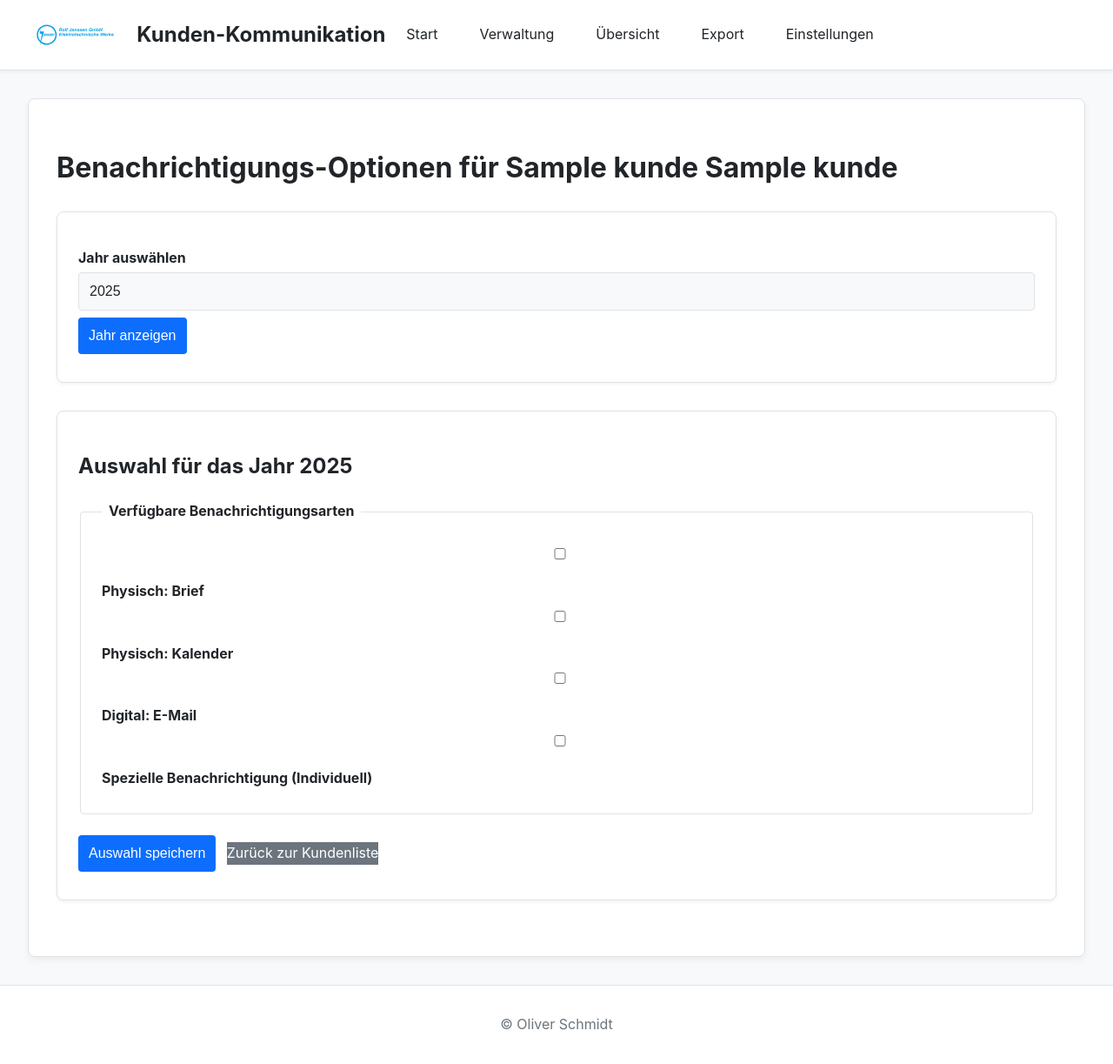
After one commit to oliverschmidt99/weihnachtspost_rj, a Flask app: page /kunde/1/benachrichtigung in a window 1280 px wide. The commit adds this page. Shown: the whole page at 87% size. Run offline with Flask 3, Linux system fonts and the light colour scheme; tables that the repository leaves empty hold one stand-in row (values such as "Sample post").

Commit message:
Refactor project to enhance customer communication management: - Rename Weihnachtspost to Benachrichtigung for clarity. - Update database schema and relationships accordingly. - Modify templates and routes to reflect new terminology. - Improve README and documentation for better understanding. - Fix various typos and enhance code readability.

```diff
--- a/app.py
+++ b/app.py
@@ -7,7 +7,7 @@ import shutil
 from datetime import datetime
 from flask import Flask, render_template, request, redirect, url_for, flash, send_file
 from werkzeug.utils import secure_filename
-from src.models import db, Mitarbeiter, Kunde, Weihnachtspost
+from src.models import db, Mitarbeiter, Kunde, Benachrichtigung
 import csv
 import io
 
@@ -15,9 +15,9 @@ import io
 from flask_migrate import Migrate
 
 # -- Konfiguration --
-UPLOAD_FOLDER = "uploads"
+UPLOAD_FOLDER = "upload_files"
 ALLOWED_EXTENSIONS = {"msg", "db"}  # .db für den Import erlauben
-BACKUP_FOLDER = "backup"
+BACKUP_FOLDER = "backups"
 
 STATUS_EMOJIS = {
     "Neu": "🆕",
@@ -56,7 +56,7 @@ os.makedirs(upload_path, exist_ok=True)
 
 app.config["SECRET_KEY"] = "dein-super-geheimer-schluessel-hier"
 app.config["SQLALCHEMY_DATABASE_URI"] = (
-    f"sqlite:///{os.path.join(instance_path, 'weihnachtspost.db')}"
+    f"sqlite:///{os.path.join(instance_path, 'kundenverwaltung.db')}"
 )
 app.config["SQLALCHEMY_TRACK_MODIFICATIONS"] = False
 app.config["UPLOAD_FOLDER"] = upload_path
@@ -68,8 +68,8 @@ migrate = Migrate(app, db)
 
 def backup_database():
     timestamp = datetime.now().strftime("%Y-%m-%d_%H-%M-%S")
-    backup_filename = f"weihnachtspost_{timestamp}.db.bak"
-    source_db = os.path.join(instance_path, "weihnachtspost.db")
+    backup_filename = f"kundenverwaltung_{timestamp}.db.bak"
+    source_db = os.path.join(instance_path, "kundenverwaltung.db")
     backup_filepath = os.path.join(backup_path, backup_filename)
     if os.path.exists(source_db):
         try:
@@ -142,9 +142,9 @@ def verwaltung():
 @app.route("/uebersicht")
 def uebersicht():
     query = db.session.query(Kunde)
-    mitarbeiter_id, post_art, status = (
+    mitarbeiter_id, benachrichtigungsart, status = (
         request.args.get("mitarbeiter_id"),
-        request.args.get("post_art"),
+        request.args.get("benachrichtigungsart"),
         request.args.get("status"),
     )
     jahr = request.args.get("jahr", datetime.now().year, type=int)
@@ -152,16 +152,16 @@ def uebersicht():
         query = query.filter(Kunde.mitarbeiter_id == mitarbeiter_id)
     if status:
         query = query.filter(Kunde.status == status)
-    if post_art:
-        query = query.join(Weihnachtspost).filter(Weihnachtspost.jahr == jahr)
+    if benachrichtigungsart:
+        query = query.join(Benachrichtigung).filter(Benachrichtigung.jahr == jahr)
         conditions = {
-            "postkarte": Weihnachtspost.postkarte.is_(True),
-            "kalender": Weihnachtspost.kalender.is_(True),
-            "email_versand": Weihnachtspost.email_versand.is_(True),
-            "speziell": Weihnachtspost.speziell.is_(True),
+            "brief": Benachrichtigung.brief.is_(True),
+            "kalender": Benachrichtigung.kalender.is_(True),
+            "email_versand": Benachrichtigung.email_versand.is_(True),
+            "speziell": Benachrichtigung.speziell.is_(True),
         }
-        if post_art in conditions:
-            query = query.filter(conditions[post_art])
+        if benachrichtigungsart in conditions:
+            query = query.filter(conditions[benachrichtigungsart])
     return render_template(
         "uebersicht.html",
         kunden=query.all(),
@@ -169,7 +169,7 @@ def uebersicht():
         status_optionen=STATUS_OPTIONEN,
         status_emojis=STATUS_EMOJIS,
         aktiver_mitarbeiter=mitarbeiter_id,
-        aktive_post_art=post_art,
+        aktive_benachrichtigungsart=benachrichtigungsart,
         aktiver_status=status,
         aktives_jahr=jahr,
     )
@@ -178,26 +178,26 @@ def uebersicht():
 @app.route("/export")
 def export_page():
     query = db.session.query(Kunde)
-    mitarbeiter_id, status, post_art = (
+    mitarbeiter_id, status, benachrichtigungsart = (
         request.args.get("mitarbeiter_id"),
         request.args.get("status"),
-        request.args.get("post_art"),
+        request.args.get("benachrichtigungsart"),
     )
     jahr = request.args.get("jahr", type=int, default=datetime.now().year)
     if mitarbeiter_id:
         query = query.filter(Kunde.mitarbeiter_id == mitarbeiter_id)
     if status:
         query = query.filter(Kunde.status == status)
-    if post_art:
-        query = query.join(Weihnachtspost).filter(Weihnachtspost.jahr == jahr)
+    if benachrichtigungsart:
+        query = query.join(Benachrichtigung).filter(Benachrichtigung.jahr == jahr)
         conditions = {
-            "postkarte": Weihnachtspost.postkarte.is_(True),
-            "kalender": Weihnachtspost.kalender.is_(True),
-            "email_versand": Weihnachtspost.email_versand.is_(True),
-            "speziell": Weihnachtspost.speziell.is_(True),
+            "brief": Benachrichtigung.brief.is_(True),
+            "kalender": Benachrichtigung.kalender.is_(True),
+            "email_versand": Benachrichtigung.email_versand.is_(True),
+            "speziell": Benachrichtigung.speziell.is_(True),
         }
-        if post_art in conditions:
-            query = query.filter(conditions[post_art])
+        if benachrichtigungsart in conditions:
+            query = query.filter(conditions[benachrichtigungsart])
     return render_template(
         "export.html",
         kunden=query.all(),
@@ -205,7 +205,7 @@ def export_page():
         status_optionen=STATUS_OPTIONEN,
         status_emojis=STATUS_EMOJIS,
         aktiver_mitarbeiter=mitarbeiter_id,
-        aktive_post_art=post_art,
+        aktive_benachrichtigungsart=benachrichtigungsart,
         aktiver_status=status,
         aktives_jahr=jahr,
     )
@@ -214,26 +214,26 @@ def export_page():
 @app.route("/export/csv")
 def export_csv():
     query = db.session.query(Kunde)
-    mitarbeiter_id, status, post_art = (
+    mitarbeiter_id, status, benachrichtigungsart = (
         request.args.get("mitarbeiter_id"),
         request.args.get("status"),
-        request.args.get("post_art"),
+        request.args.get("benachrichtigungsart"),
     )
     jahr = request.args.get("jahr", type=int, default=datetime.now().year)
     if mitarbeiter_id:
         query = query.filter(Kunde.mitarbeiter_id == mitarbeiter_id)
     if status:
         query = query.filter(Kunde.status == status)
-    if post_art:
-        query = query.join(Weihnachtspost).filter(Weihnachtspost.jahr == jahr)
+    if benachrichtigungsart:
+        query = query.join(Benachrichtigung).filter(Benachrichtigung.jahr == jahr)
         conditions = {
-            "postkarte": Weihnachtspost.postkarte == True,
-            "kalender": Weihnachtspost.kalender == True,
-            "email_versand": Weihnachtspost.email_versand == True,
-            "speziell": Weihnachtspost.speziell == True,
+            "brief": Benachrichtigung.brief == True,
+            "kalender": Benachrichtigung.kalender == True,
+            "email_versand": Benachrichtigung.email_versand == True,
+            "speziell": Benachrichtigung.speziell == True,
         }
-        if post_art in conditions:
-            query = query.filter(conditions[post_art])
+        if benachrichtigungsart in conditions:
+            query = query.filter(conditions[benachrichtigungsart])
     kunden_liste = query.all()
     output = io.StringIO()
     writer = csv.writer(output)
@@ -332,17 +332,15 @@ def kunde_erstellen():
             setattr(new_kunde, key, value)
     db.session.add(new_kunde)
     db.session.flush()
-    post_eintrag = Weihnachtspost(
+    benachrichtigungs_eintrag = Benachrichtigung(
         kunde_id=new_kunde.id,
         jahr=datetime.now().year,
-        postkarte="postkarte"
-        in request.form,  # This will be True if present, False otherwise
-        kalender="kalender"
-        in request.form,  # This will be True if present, False otherwise
+        brief="brief" in request.form,
+        kalender="kalender" in request.form,
         email_versand="email_versand" in request.form,
         speziell="speziell" in request.form,
     )
-    db.session.add(post_eintrag)
+    db.session.add(benachrichtigungs_eintrag)
     db.session.commit()
     backup_database()
     flash("Kunde erfolgreich erstellt!", "success")
@@ -352,7 +350,7 @@ def kunde_erstellen():
 @app.route("/kunden/bearbeiten/<int:kunde_id>")
 def kunde_bearbeiten(kunde_id):
     return render_template(
-        "kunde_bearbeiten.html",  # Typo: Should be 'kunde_bearbeiten.html'
+        "kunde_bearbeiten.html",
         kunde=Kunde.query.get_or_404(kunde_id),
         mitarbeiter=Mitarbeiter.query.all(),
         status_optionen=STATUS_OPTIONEN,
@@ -384,31 +382,38 @@ def kunde_loeschen(kunde_id):
     return redirect(url_for("verwaltung"))
 
 
-@app.route("/kunde/<int:kunde_id>/weihnachtspost")
-def weihnachtspost_verwalten(kunde_id):
+@app.route("/kunde/<int:kunde_id>/benachrichtigung")
+def benachrichtigung_verwalten(kunde_id):
     kunde = Kunde.query.get_or_404(kunde_id)
     jahr = request.args.get("jahr", datetime.now().year, type=int)
-    post_eintrag = Weihnachtspost.query.filter_by(kunde_id=kunde.id, jahr=jahr).first()
+    benachrichtigungs_eintrag = Benachrichtigung.query.filter_by(
+        kunde_id=kunde.id, jahr=jahr
+    ).first()
     return render_template(
-        "weihnachtspost.html", kunde=kunde, post_eintrag=post_eintrag, jahr=jahr
+        "benachrichtigung.html",
+        kunde=kunde,
+        benachrichtigungs_eintrag=benachrichtigungs_eintrag,
+        jahr=jahr,
     )
 
 
-@app.route("/kunde/<int:kunde_id>/weihnachtspost/speichern", methods=["POST"])
-def weihnachtspost_speichern(kunde_id):
+@app.route("/kunde/<int:kunde_id>/benachrichtigung/speichern", methods=["POST"])
+def benachrichtigung_speichern(kunde_id):
     jahr = request.form.get("jahr", type=int)
-    post_eintrag = Weihnachtspost.query.filter_by(kunde_id=kunde_id, jahr=jahr).first()
-    if not post_eintrag:
-        post_eintrag = Weihnachtspost(kunde_id=kunde_id, jahr=jahr)
-        db.session.add(post_eintrag)
-    post_eintrag.postkarte = "postkarte" in request.form
-    post_eintrag.kalender = "kalender" in request.form
-    post_eintrag.email_versand = "email_versand" in request.form
-    post_eintrag.speziell = "speziell" in request.form
+    benachrichtigungs_eintrag = Benachrichtigung.query.filter_by(
+        kunde_id=kunde_id, jahr=jahr
+    ).first()
+    if not benachrichtigungs_eintrag:
+        benachrichtigungs_eintrag = Benachrichtigung(kunde_id=kunde_id, jahr=jahr)
+        db.session.add(benachrichtigungs_eintrag)
+    benachrichtigungs_eintrag.brief = "brief" in request.form
+    benachrichtigungs_eintrag.kalender = "kalender" in request.form
+    benachrichtigungs_eintrag.email_versand = "email_versand" in request.form
+    benachrichtigungs_eintrag.speziell = "speziell" in request.form
     db.session.commit()
     backup_database()
-    flash(f"Weihnachtspost-Auswahl für {jahr} gespeichert.", "success")
-    return redirect(url_for("weihnachtspost_verwalten", kunde_id=kunde_id, jahr=jahr))
+    flash(f"Benachrichtigungs-Auswahl für {jahr} gespeichert.", "success")
+    return redirect(url_for("benachrichtigung_verwalten", kunde_id=kunde_id, jahr=jahr))
 
 
 @app.route("/import/msg", methods=["POST"])
@@ -419,8 +424,8 @@ def upload_msg():
     if not mitarbeiter_id:
         flash("Bitte einen Mitarbeiter für den Import auswählen!", "danger")
         return redirect(url_for("verwaltung"))
-    post_auswahl = {
-        "postkarte": "postkarte" in request.form,
+    benachrichtigungs_auswahl = {
+        "brief": "brief" in request.form,
         "kalender": "kalender" in request.form,
         "email_versand": "email_versand" in request.form,
         "speziell": "speziell" in request.form,
@@ -459,13 +464,13 @@ def upload_msg():
             if (
                 not kunde
                 and (vorname := data.get("vorname"))
-                and (nachname := data.get("nachname"))  # Typo: Should be 'nachname'
+                and (nachname := data.get("nachname"))
             ):
                 kunde = Kunde.query.filter(
                     db.func.lower(Kunde.vorname) == vorname.lower(),
                     db.func.lower(Kunde.nachname) == nachname.lower(),
                 ).first()
-            if kunde:  # Typo: Should be 'kunde'
+            if kunde:
                 for key, value in data.items():
                     if value and not getattr(kunde, key, None):
                         setattr(kunde, key, value)
@@ -473,13 +478,15 @@ def upload_msg():
             else:
                 neuer_kunde = Kunde(mitarbeiter_id=mitarbeiter_id, status="Neu")
                 for key, value in data.items():
-                    setattr(neuer_kunde, key, value)  # Typo: Should be 'neuer_kunde'
-                db.session.add(neuer_kunde)  # Typo: Should be 'neuer_kunde'
+                    setattr(neuer_kunde, key, value)
+                db.session.add(neuer_kunde)
                 db.session.flush()
-                post_eintrag = Weihnachtspost(  # Typo: Should be 'post_eintrag'
-                    kunde_id=neuer_kunde.id, jahr=datetime.now().year, **post_auswahl
+                benachrichtigungs_eintrag = Benachrichtigung(
+                    kunde_id=neuer_kunde.id,
+                    jahr=datetime.now().year,
+                    **benachrichtigungs_auswahl,
                 )
-                db.session.add(post_eintrag)
+                db.session.add(benachrichtigungs_eintrag)
                 erfolgreich += 1
             os.remove(message_txt_path)
             for item in os.listdir(temp_dir):
@@ -501,19 +508,19 @@ def upload_msg():
     return redirect(url_for("verwaltung"))
 
 
-@app.route("/weihnachtspost/copy-previous-year", methods=["POST"])
-def copy_previous_year_post():
+@app.route("/benachrichtigung/copy-previous-year", methods=["POST"])
+def copy_previous_year_notifications():
     current_year, previous_year = datetime.now().year, datetime.now().year - 1
-    previous_year_entries = Weihnachtspost.query.filter_by(jahr=previous_year).all()
+    previous_year_entries = Benachrichtigung.query.filter_by(jahr=previous_year).all()
     copied_count = 0
     for entry in previous_year_entries:
-        if not Weihnachtspost.query.filter_by(
+        if not Benachrichtigung.query.filter_by(
             kunde_id=entry.kunde_id, jahr=current_year
         ).first():
-            new_entry = Weihnachtspost(
+            new_entry = Benachrichtigung(
                 kunde_id=entry.kunde_id,
                 jahr=current_year,
-                postkarte=entry.postkarte,
+                brief=entry.brief,
                 kalender=entry.kalender,
                 email_versand=entry.email_versand,
                 speziell=entry.speziell,
@@ -524,11 +531,14 @@ def copy_previous_year_post():
         db.session.commit()
         backup_database()
         flash(
-            f"{copied_count} Post-Einträge vom Vorjahr wurden für {current_year} übernommen.",
+            f"{copied_count} Benachrichtigungs-Einträge vom Vorjahr wurden für {current_year} übernommen.",
             "success",
         )
     else:
-        flash("Keine neuen Post-Einträge zum Kopieren vom Vorjahr gefunden.", "info")
+        flash(
+            "Keine neuen Benachrichtigungs-Einträge zum Kopieren vom Vorjahr gefunden.",
+            "info",
+        )
     return redirect(url_for("uebersicht", jahr=current_year))
 
 
@@ -554,12 +564,12 @@ def import_db():
         filename = secure_filename(file.filename)
         upload_filepath = os.path.join(app.config["UPLOAD_FOLDER"], filename)
         file.save(upload_filepath)
-        current_db_path = os.path.join(instance_path, "weihnachtspost.db")
+        current_db_path = os.path.join(instance_path, "kundenverwaltung.db")
         try:
             if os.path.exists(current_db_path):
                 os.rename(current_db_path, current_db_path + ".old")
             shutil.copy2(upload_filepath, current_db_path)
-            flash(  # Typo: Should be 'flash'
+            flash(
                 "Datenbank erfolgreich importiert! Bitte starte die Anwendung manuell neu.",
                 "success",
             )
@@ -567,7 +577,7 @@ def import_db():
             if os.path.exists(current_db_path + ".old"):
                 os.remove(current_db_path + ".old")
         except OSError as e:
-            flash(  # Typo: Should be 'flash'
+            flash(
                 f"Ein Fehler ist beim Ersetzen der Datenbank aufgetreten: {e}", "danger"
             )
             if os.path.exists(current_db_path + ".old"):
@@ -580,5 +590,15 @@ def import_db():
 
 
 if __name__ == "__main__":
-    # db.create_all() wird durch Migrationen ersetzt
+    with app.app_context():
+        # db.create_all() wird durch Migrationen ersetzt,
+        # kann aber für die initiale Erstellung automatisiert werden.
+        db_path = os.path.join(basedir, "instance", "kundenverwaltung.db")
+        if not os.path.exists(db_path):
+            print("Datenbankdatei nicht gefunden. Erstelle Datenbank...")
+            db.create_all()
+            print("Datenbank wurde erfolgreich erstellt.")
+        else:
+            print("Datenbankdatei existiert bereits.")
+
     app.run(port=6060, debug=True)
--- a/templates/base.html
+++ b/templates/base.html
@@ -4,7 +4,7 @@
 <head>
     <meta charset="UTF-8">
     <meta name="viewport" content="width=device-width, initial-scale=1.0">
-    <title>{% block title %}Kunden und Post{% endblock %}</title>
+    <title>{% block title %}Kunden- & Kommunikationsverwaltung{% endblock %}</title>
     <link rel="stylesheet" href="{{ url_for('static', filename='css/style.css') }}">
     <link rel="icon" href="{{ url_for('static', filename='img/logo_rolf-janssen_2024.svg') }}" type="image/svg+xml">
     <script>
@@ -18,7 +18,7 @@
         <div class="header-left">
             <img src="{{ url_for('static', filename='img/logo_rolf-janssen_2024.svg') }}" alt="Rolf Janssen GmbH Logo"
                 id="header-logo">
-            <h1>Kunden und Post</h1>
+            <h1>Kunden-Kommunikation</h1>
         </div>
         <nav id="main-nav">
             <div class="nav-item">
--- /dev/null
+++ b/templates/benachrichtigung.html
@@ -0,0 +1,51 @@
+<!DOCTYPE html>
+{% extends 'base.html' %}
+{% block title %}Kommunikation für {{ kunde.vorname }} {{ kunde.nachname }}{% endblock %}
+
+{% block content %}
+<h1>Benachrichtigungs-Optionen für {{ kunde.vorname }} {{ kunde.nachname }}</h1>
+
+<div class="card config-section active">
+    <form method="get" action="{{ url_for('benachrichtigung_verwalten', kunde_id=kunde.id) }}" class="form-inline">
+        <div class="form-group">
+            <label for="jahr-select">Jahr auswählen</label>
+            <input type="number" name="jahr" id="jahr-select" value="{{ jahr }}" min="2020" max="2050" step="1">
+        </div>
+        <button type="submit">Jahr anzeigen</button>
+    </form>
+</div>
+
+<div class="card config-section active">
+    <h2>Auswahl für das Jahr {{ jahr }}</h2>
+    <form action="{{ url_for('benachrichtigung_speichern', kunde_id=kunde.id) }}" method="post">
+        <input type="hidden" name="jahr" value="{{ jahr }}">
+        <fieldset>
+            <legend>Verfügbare Benachrichtigungsarten</legend>
+            <div class="checkbox-group">
+                <input type="checkbox" id="brief" name="brief" {% if benachrichtigungs_eintrag and
+                    benachrichtigungs_eintrag.brief %}checked{% endif %}>
+                <label for="brief">Physisch: Brief</label>
+            </div>
+            <div class="checkbox-group">
+                <input type="checkbox" id="kalender" name="kalender" {% if benachrichtigungs_eintrag and
+                    benachrichtigungs_eintrag.kalender %}checked{% endif %}>
+                <label for="kalender">Physisch: Kalender</label>
+            </div>
+            <div class="checkbox-group">
+                <input type="checkbox" id="email_versand" name="email_versand" {% if benachrichtigungs_eintrag and
+                    benachrichtigungs_eintrag.email_versand %}checked{% endif %}>
+                <label for="email_versand">Digital: E-Mail</label>
+            </div>
+            <div class="checkbox-group">
+                <input type="checkbox" id="speziell" name="speziell" {% if benachrichtigungs_eintrag and
+                    benachrichtigungs_eintrag.speziell %}checked{% endif %}>
+                <label for="speziell">Spezielle Benachrichtigung (Individuell)</label>
+            </div>
+        </fieldset>
+        <div class="button-group">
+            <button type="submit">Auswahl speichern</button>
+            <a href="{{ url_for('kunden_liste') }}" class="button secondary">Zurück zur Kundenliste</a>
+        </div>
+    </form>
+</div>
+{% endblock %}
--- a/templates/verwaltung.html
+++ b/templates/verwaltung.html
@@ -1,3 +1,4 @@
+<!DOCTYPE html>
 {% extends "base.html" %}
 {% block title %}Verwaltung{% endblock %}
 
@@ -216,8 +217,8 @@
                                 {% if k.mitarbeiter %}{{ k.mitarbeiter.nachname }}{% else %}---{% endif %}
                             </td>
                             <td class="actions">
-                                <a href="{{ url_for('weihnachtspost_verwalten', kunde_id=k.id) }}"
-                                    class="button secondary">Post</a>
+                                <a href="{{ url_for('benachrichtigung_verwalten', kunde_id=k.id) }}"
+                                    class="button secondary">Benachrichtigung</a>
                                 <a href="{{ url_for('kunde_bearbeiten', id=k.id) }}"
                                     class="button secondary">Bearbeiten</a>
                                 <form action="{{ url_for('kunden_loeschen', id=k.id) }}" method="post"
```
Also changed, not shown: src/models.py (+6 -6 lines), templates/export.html (+10 -7 lines), templates/kunde_neu.html (+4 -4 lines), templates/uebersicht.html (+10 -7 lines), README.md, 1 other file.
